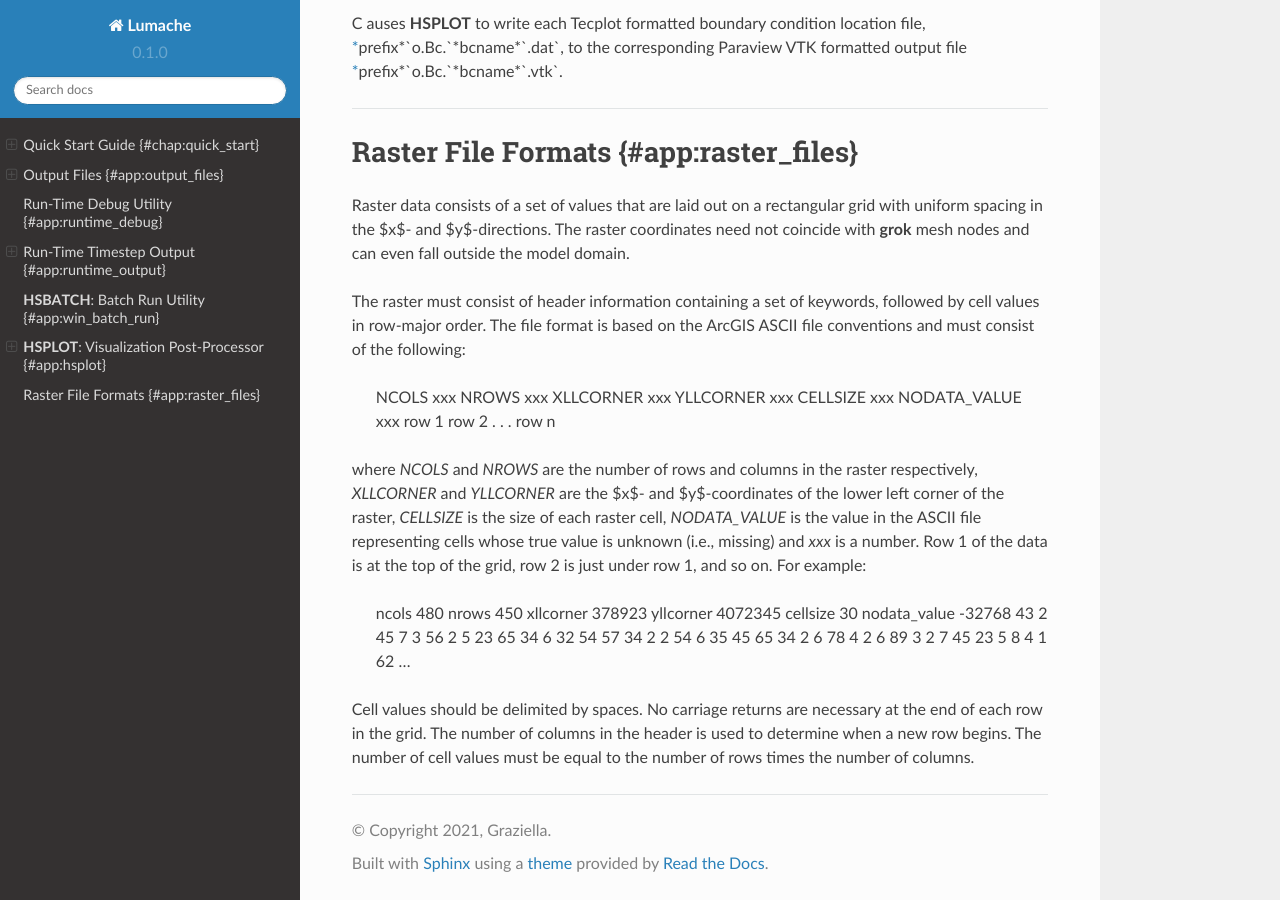
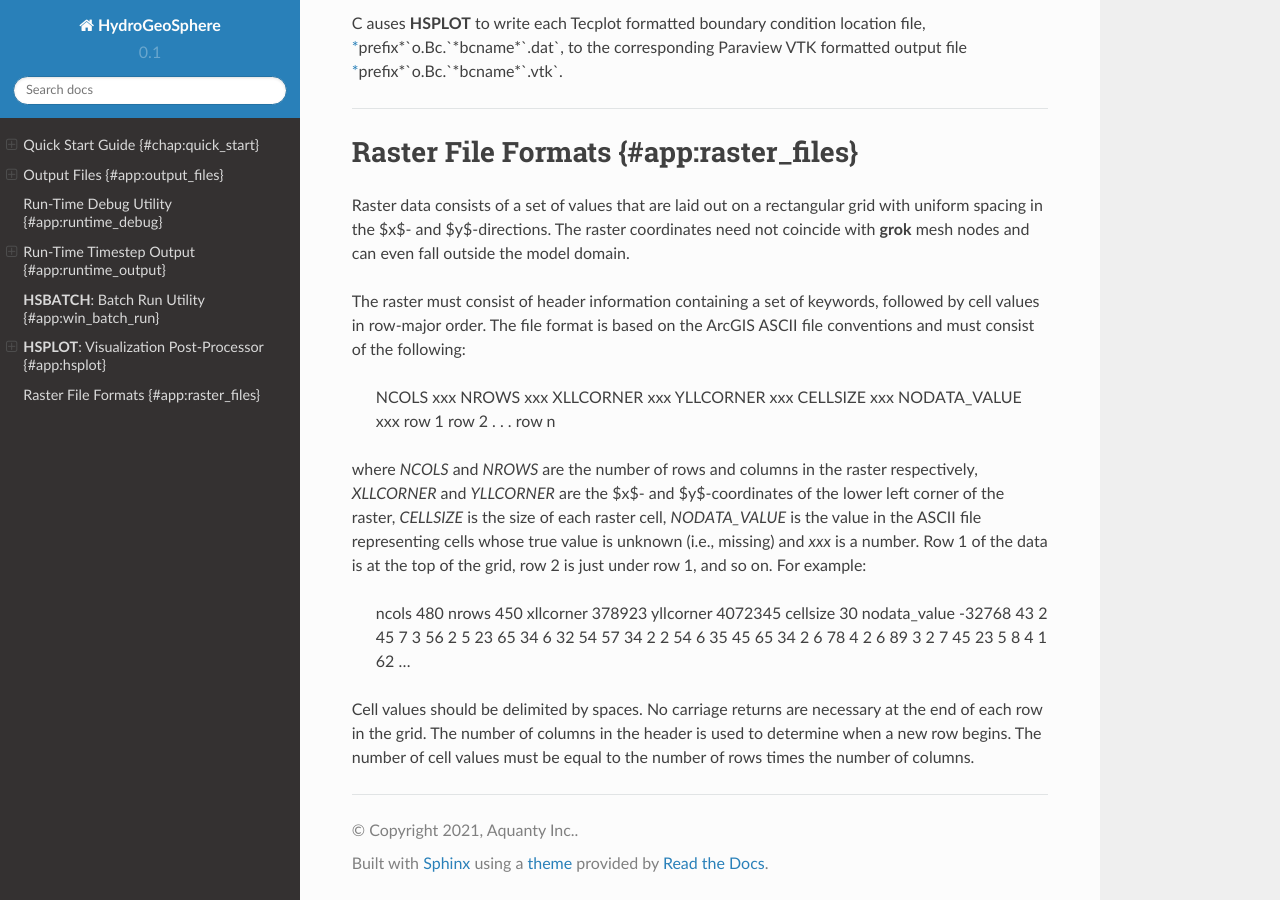
Before and after one commit to Aquanty/rtd-hgs, a Sphinx documentation site: the page built from docs/source/index.rst, in a window 1280 px wide and 900 px high, scrolled down 29639 px. Built offline with Sphinx 7.4.7 and the Read the Docs theme 2.0.0, drawn with Linux system fonts in a browser that asks for light colours.

Commit message:
Update conf.py
* Fix copyright and project name.

```diff
--- a/docs/source/conf.py
+++ b/docs/source/conf.py
@@ -2,12 +2,12 @@
 
 # -- Project information
 
-project = 'Lumache'
-copyright = '2021, Graziella'
-author = 'Graziella'
+project = 'HydroGeoSphere'
+copyright = '2021, Aquanty Inc.'
+author = 'Aquanty Inc.'
 
-release = '0.1'
-version = '0.1.0'
+release = '2321'
+version = '0.1'
 
 # -- General configuration
 
```
